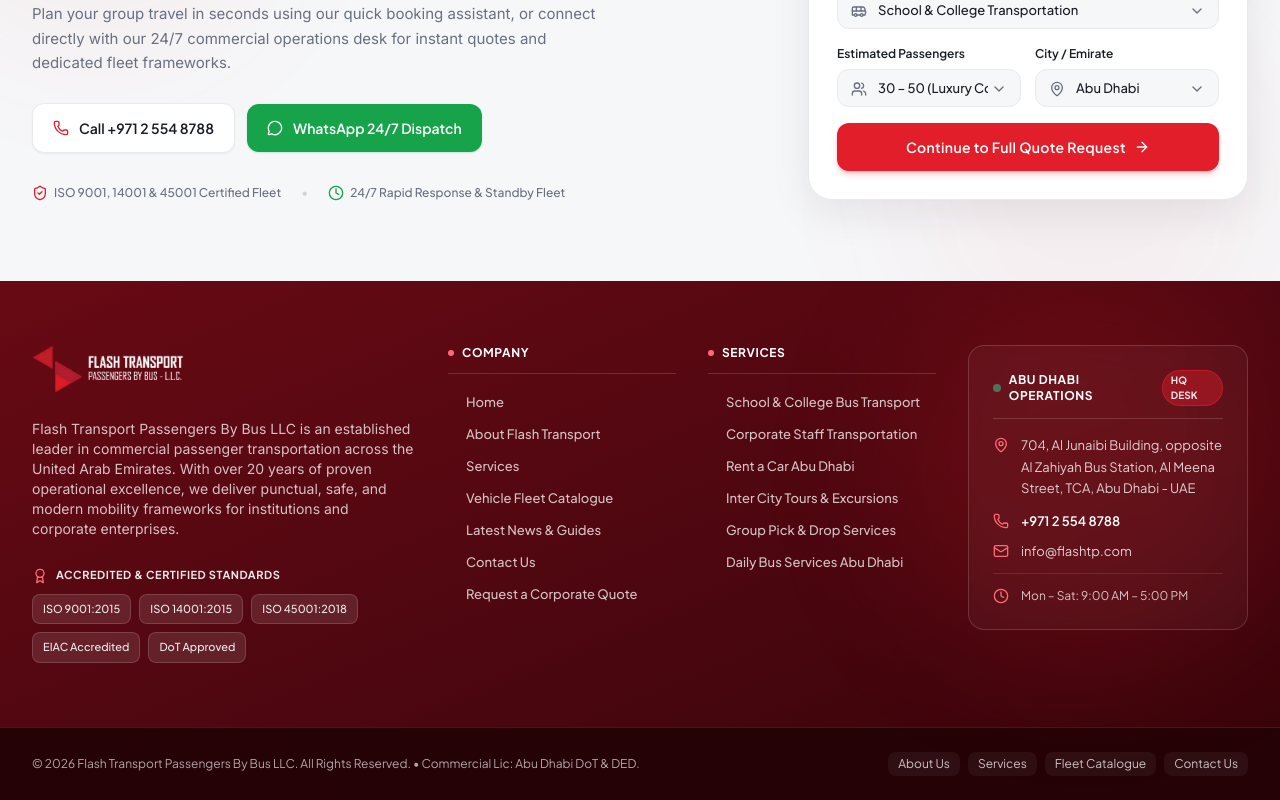
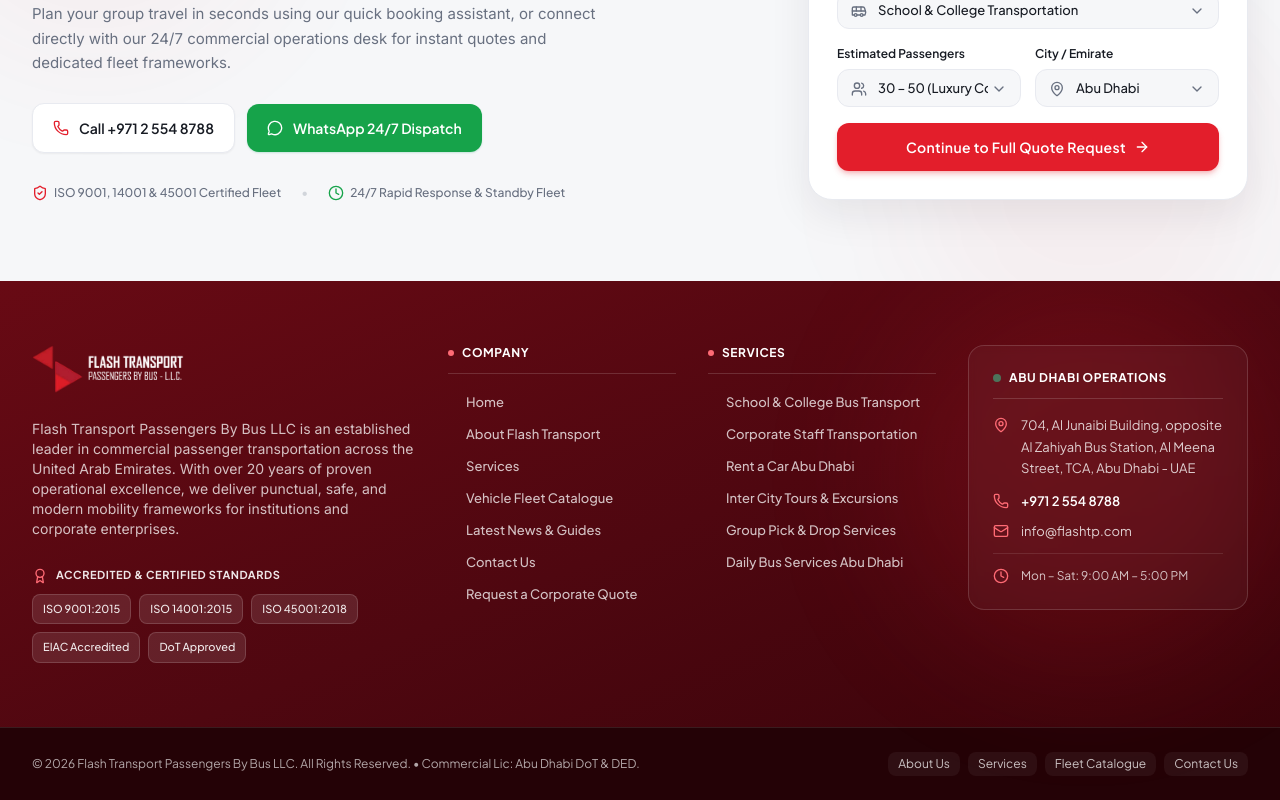
Before and after one commit to zynexta/Flashtp, a React (Vite) app: page / in a window 1280 px wide. Shown: the part 6228-7028 px from the top of the page. Built offline with nearby package versions, Linux system fonts and the light colour scheme; a web font is replaced by a local one.

Commit message:
remove: remove HQ Desk badge from Footer

```diff
--- a/src/components/layout/Footer.tsx
+++ b/src/components/layout/Footer.tsx
@@ -187,9 +187,6 @@ export const Footer: React.FC = () => {
                     <span className="w-2 h-2 rounded-full bg-emerald-400 animate-pulse" />
                     <span>Abu Dhabi Operations</span>
                   </h4>
-                  <span className="text-[10px] uppercase font-bold px-2 py-0.5 rounded-full bg-[#E31E2B]/40 text-white/90 border border-[#E31E2B]/60">
-                    HQ Desk
-                  </span>
                 </div>
 
                 <div className="space-y-3.5 text-xs sm:text-[13px] text-white/80">
```
